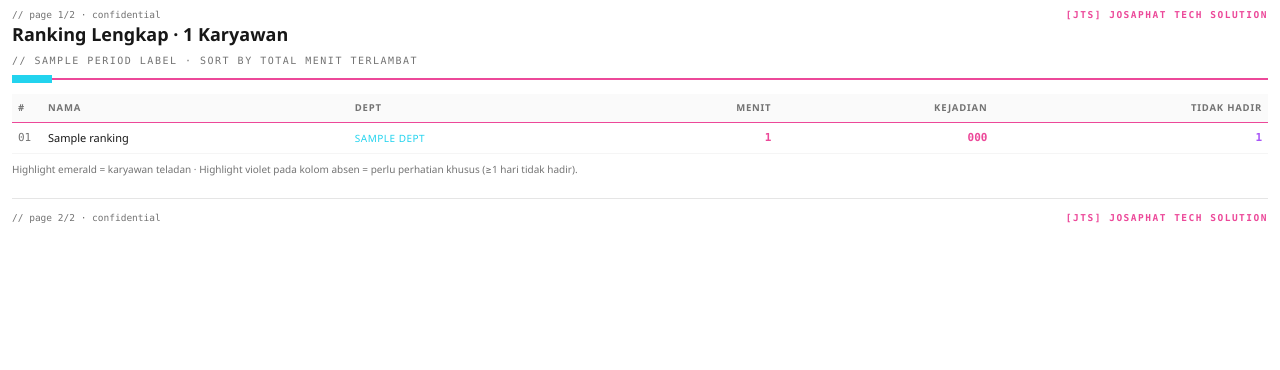
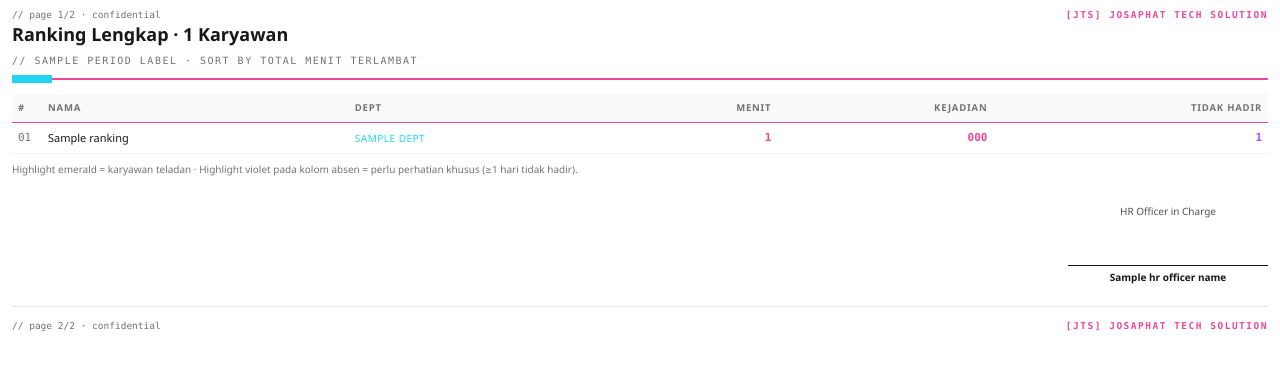
Before and after one commit to josambrosia/HR-APPS, a Python web app: template src/reports/templates/dashboard.html.j2 in a window 1280 px wide. Shown: the part 160-530 px from the top of the page. Run offline with Jinja, Linux system fonts and the light colour scheme; the template is opened without the code that fills it: most values are stand-ins (such as "Sample title", 1, 10 or a date in 2020).

Commit message:
feat(report): HR Officer in Charge sign-off on dashboard print

```diff
--- a/src/reports/html_renderer.py
+++ b/src/reports/html_renderer.py
@@ -16,6 +16,7 @@ from src.core.insights import (
     terlambat_ranking, top_n_terlambat, coaching_flag,
     avg_minutes_per_late_event, pola_jam_masuk,
 )
+from src.db.settings import get_setting
 
 TEMPLATES_DIR = Path(__file__).parent / "templates"
 TEMPLATE_FILE = "dashboard.html.j2"
@@ -76,6 +77,8 @@ def render_dashboard_html(
     total_min = sum(r['total_terlambat'] for r in ranking)
     teladan_count = len(teladan)
 
+    hr_officer_name = get_setting(conn, "hr_officer_name", default="")
+
     env = _build_env()
     tmpl = env.get_template(TEMPLATE_FILE)
     html = tmpl.render(
@@ -97,6 +100,7 @@ def render_dashboard_html(
         jam_masuk=jam_masuk,
         ranking=ranking,
         sections=sections,
+        hr_officer_name=hr_officer_name,
     )
 
     out_dir.mkdir(parents=True, exist_ok=True)
--- a/src/reports/templates/dashboard.html.j2
+++ b/src/reports/templates/dashboard.html.j2
@@ -77,6 +77,13 @@
   .b-rank-head::after{content:"";position:absolute;left:0;bottom:-5px;width:40px;height:8px;background:#22d3ee}
   .b-rank-head h2{font-size:18px;color:#171717}
   .b-rank-head .sub{font-size:10px;color:#737373;text-transform:uppercase;letter-spacing:1.5px;margin-top:6px;font-family:Consolas}
+
+  /* Sign-off */
+  .b-signoff{margin-top:28px;display:flex;justify-content:flex-end;break-inside:avoid}
+  .b-signoff .so{text-align:center;font-size:10px;min-width:200px}
+  .b-signoff .so .role{color:#525252}
+  .b-signoff .so .gap{height:46px}
+  .b-signoff .so .name{font-weight:700;color:#171717;border-top:1px solid #171717;padding-top:4px}
 
   /* Print */
   .page-break{break-before:page;page-break-before:always}
@@ -209,6 +216,15 @@
   <div style="font-size:10px;color:#737373;margin-top:8px">Highlight emerald = karyawan teladan &middot; Highlight violet pada kolom absen = perlu perhatian khusus (&ge;1 hari tidak hadir).</div>
   {% else %}<div class="empty-state">Tidak ada data karyawan di periode ini.</div>{% endif %}
 
+  {# === SIGN-OFF === #}
+  <div class="b-signoff">
+    <div class="so">
+      <div class="role">HR Officer in Charge</div>
+      <div class="gap"></div>
+      <div class="name">{{ hr_officer_name }}</div>
+    </div>
+  </div>
+
   <div class="b-footer">
     <span>// page 2/2 &middot; confidential</span>
     <span class="jts">[jts] josaphat tech solution</span>
```
Also changed, not shown: tests/test_html_renderer.py (+31 -0 lines).
